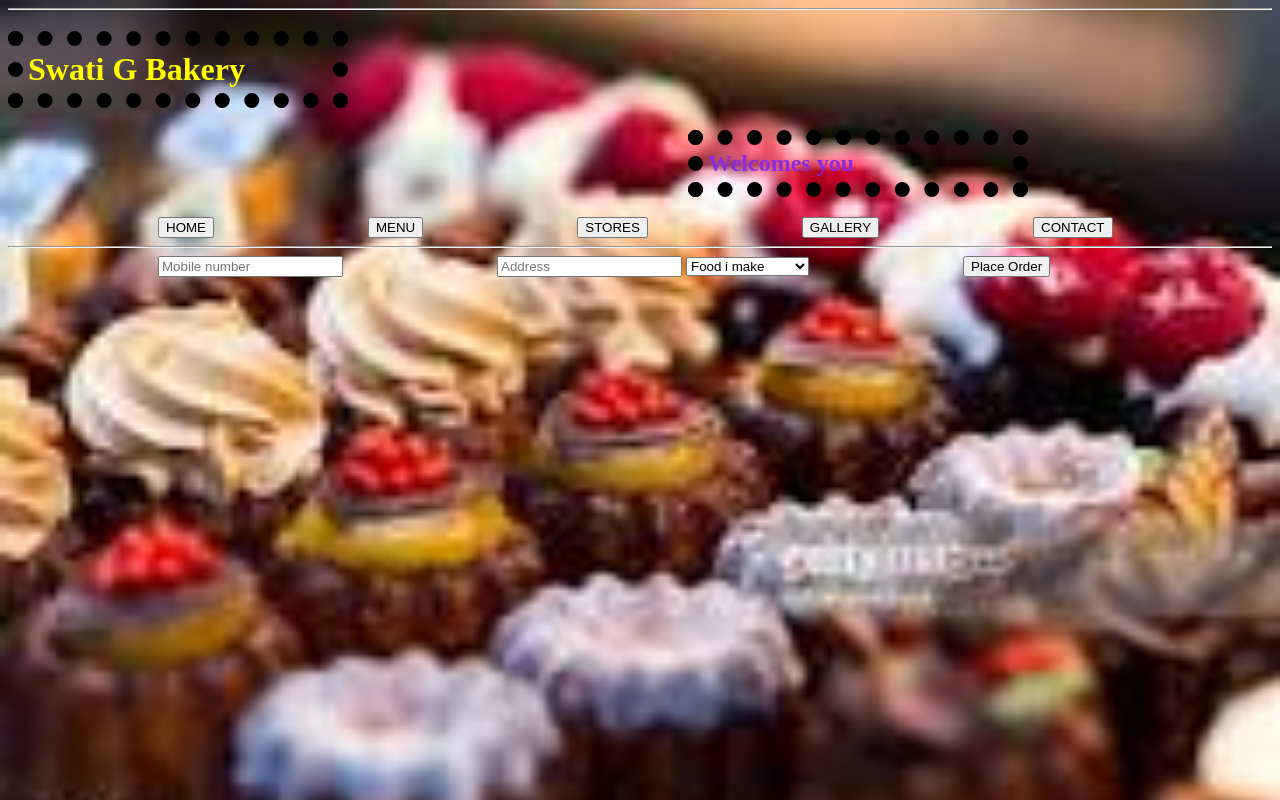
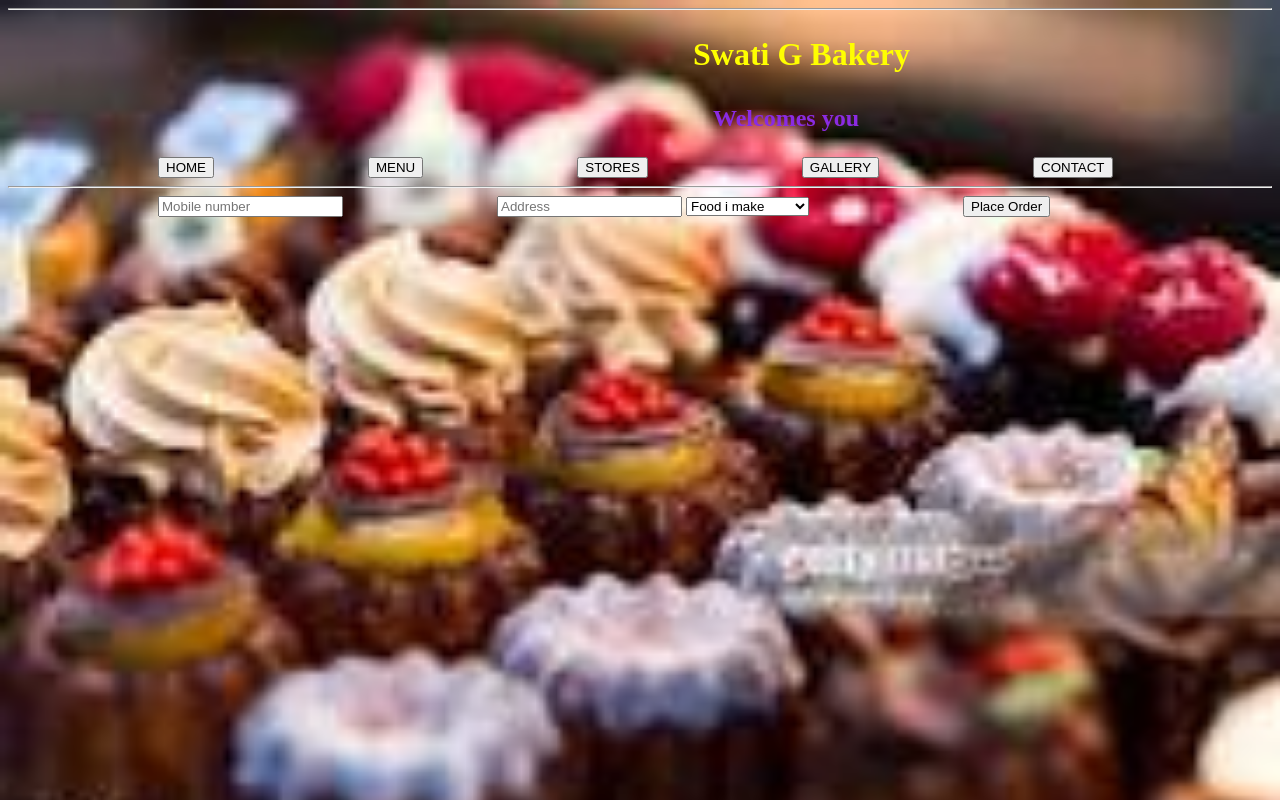
Before and after one commit to pradeepraiaug/SG, a plain HTML site: page index.html in a window 1280 px wide. Drawn offline with Linux system fonts and the light colour scheme.

Commit message:
Update style.css

```diff
--- a/style.css
+++ b/style.css
@@ -1,8 +1,7 @@
 h1{
     color:yellow;
-    margin: top center;
+    margin-left: 680px;
     width: 300px;
-    border: 15px dotted black;
     padding: 5px;
 }
 h1{
@@ -10,9 +9,8 @@ h1{
 }
 h2{
     color: blueviolet;
-    margin-left: 680px;
+    margin-left: 700px;
     width: 300px;
-    border: 15px dotted black;
     padding: 5px;
 }
 
@@ -28,7 +26,7 @@ body{
      background-repeat: no-repeat;
      background-size: cover;
 
-    /* background-image: url(https://image.shutterstock.com/image-photo/kuala-lumpur-malaysia-august-25-260nw-1165039456.jpg); */
+
 }
 input{
     margin-left: 150px;
```
